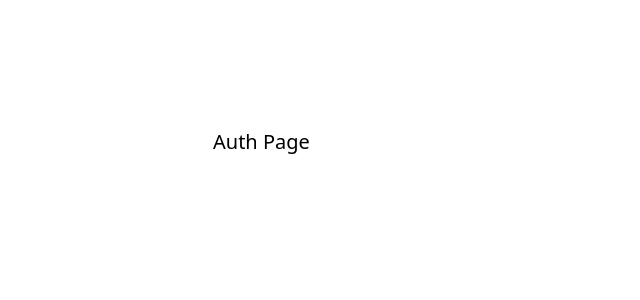
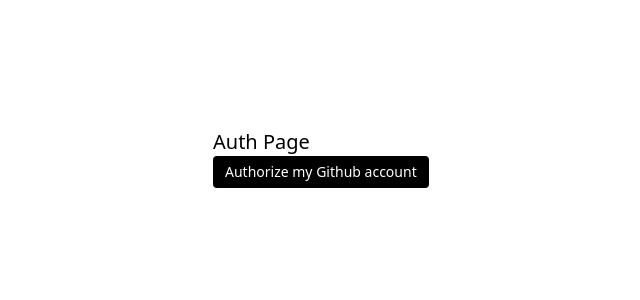
Before and after one commit to yudax42/youssef_benadda-taas-frontend-challenge, a Vue app: page /auth in a window 1280 px wide. Shown: the top 300 px of the page, without its empty margins (171-811 px from the left). Built offline with nearby package versions, Linux system fonts and the light colour scheme.

Commit message:
feat: add AppButton component

```diff
--- /dev/null
+++ b/src/components/AppButton.vue
@@ -0,0 +1,10 @@
+<script lang="ts" setup></script>
+
+<template>
+  <button
+    class="px-3 py-1.5 rounded bg-black text-white text-sm"
+    v-bind="$attrs"
+  >
+    <slot />
+  </button>
+</template>
--- a/src/pages/AuthPage.vue
+++ b/src/pages/AuthPage.vue
@@ -1,5 +1,14 @@
+<script lang="ts" setup>
+import AppButton from "@/components/AppButton.vue";
+
+const authorizeGithub = () => {
+  console.log("...");
+};
+</script>
+
 <template>
   <main>
     <h1 class="text-xl">Auth Page</h1>
+    <AppButton @click="authorizeGithub">Authorize my Github account</AppButton>
   </main>
 </template>
```
